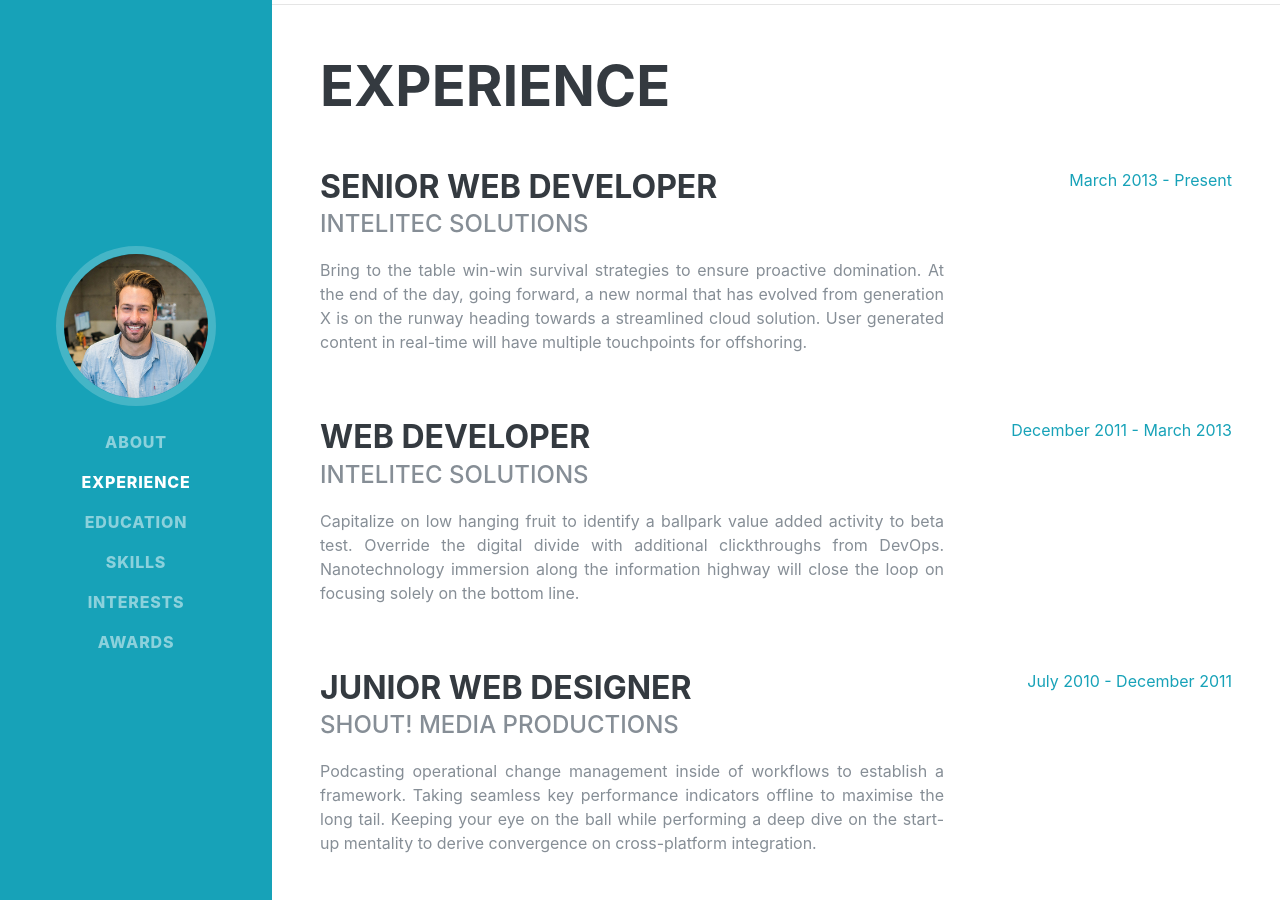
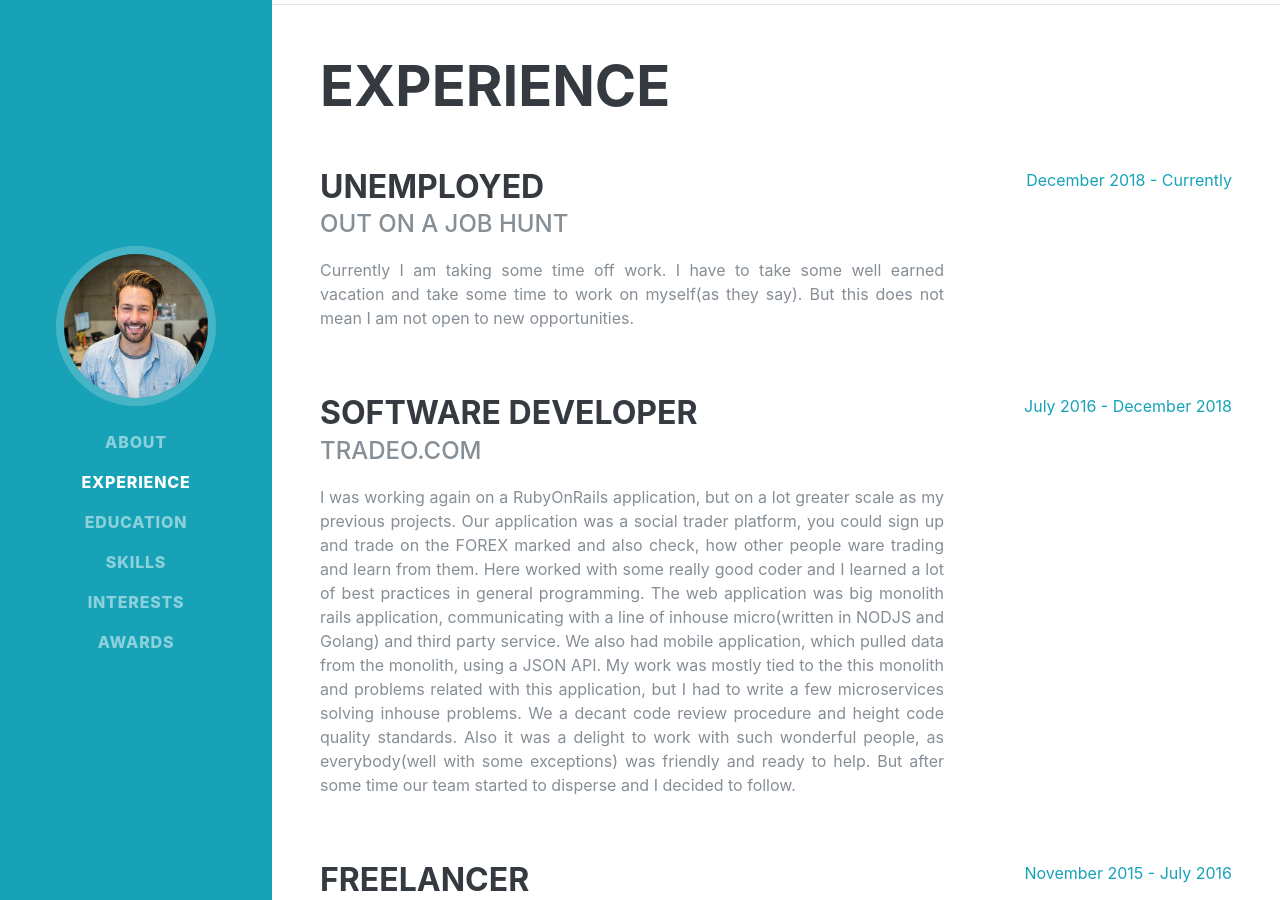
Before and after one commit to Tmpv/tmpv.github.io, a Jekyll site: the page built from index.html, in a window 1280 px wide and 900 px high, scrolled down 1284 px. Built offline with Jekyll 4.4.1, drawn with Linux system fonts in a browser that asks for light colours; some web fonts are replaced; some of the changed text lies outside the part shown.

```diff
--- /dev/null
+++ b/_data/job_history.yml
@@ -0,0 +1,25 @@
+- position: Unemployed
+  company: Out on a job hunt
+  description: Currently I am taking some time off work. I have to take some well earned vacation and take some time to work on myself(as they say). But this does not mean I am not open to new opportunities.
+  start_date: December 2018
+  end_date:   Currently
+- position: Software developer
+  company: Tradeo.com
+  description: I was working again on a RubyOnRails application, but on a lot greater scale as my previous projects. Our application was a social trader platform, you could sign up and trade on the FOREX marked and also check, how other people ware trading and learn from them. Here worked with some really good coder and I learned a lot of best practices in general programming. The web application was big monolith rails application, communicating with a line of inhouse micro(written in NODJS and Golang) and third party service. We also had mobile application, which pulled data from the monolith, using a JSON API. My work was mostly tied to the this monolith and problems related with this application, but I had to write a few microservices solving inhouse problems. We a decant code review procedure and height code quality standards. Also it was a delight to work with such wonderful people, as everybody(well with some exceptions) was friendly and ready to help. But after some time our team started to disperse and I decided to follow.
+  start_date: July 2016
+  end_date:   December 2018
+- position: Freelancer
+  company: Freelance
+  description: During this period I worked on a startup, aiming to develop smart power switches. I worked on the front end and developed a web page controlling the devices, managing profile information and admin the devices. Also we made a few small ruby(rack) microservices, witch accepted data from the devices. During this period I helped as an assistant in a programmer ruby course we did for people with small technical background, who wanted to take up programming.
+  start_date: November 2015
+  end_date:   July 2016
+- position: Software developer
+  company: Insurance software technologies
+  description: This was my first work as a professional developer. Our application was a RubyOnRails project and we did all the work related with developing and supporting such a project(developing, testing, deploying, etc). The product was a web platform for the insurance brokers, which soled car insurances. The main feature of the software was the ability to compare prices of insurance policies of a variety of insurance company. It did this by taking the parameters of a vehicle and send this info to the insurance companies using their API's. The hard work was to integrate those API's into our system as they ware quite outdated and most of them ware not so good documented. Our team consisted of at first of three and then five coders, mostly inexperienced and we did some of things on the trail and error principle. I did learn a lot from our mistakes, but we also did a lot of things right, we had a decent build and deploy process(although we lacked testing) and the product was stable.
+  start_date:   June 2012
+  end_date:     November 2015
+- position: Technical support
+  company: Microlab
+  description: Our company was hired to support hardware and software issues for the Height Court of Bulgaria. My job was to fix trivial Microsoft Windows and hardware problems. Problems like broker printers, explain basic usage of all kinds of windows software products to nontechnical people and admin most of the computers of judges in the court. During this time I trained my `people` skills and patience. I worked part-time as was going to a university at that time. There ware periods of low worker load and I used this time to learn programming. Doing basic coding tutorials and I started to learn PHP/Ruby.
+  start_date: April 2011
+  end_date:   June 2012
```
Also changed, not shown: _page_sections/experience.html (+11 -42 lines).
